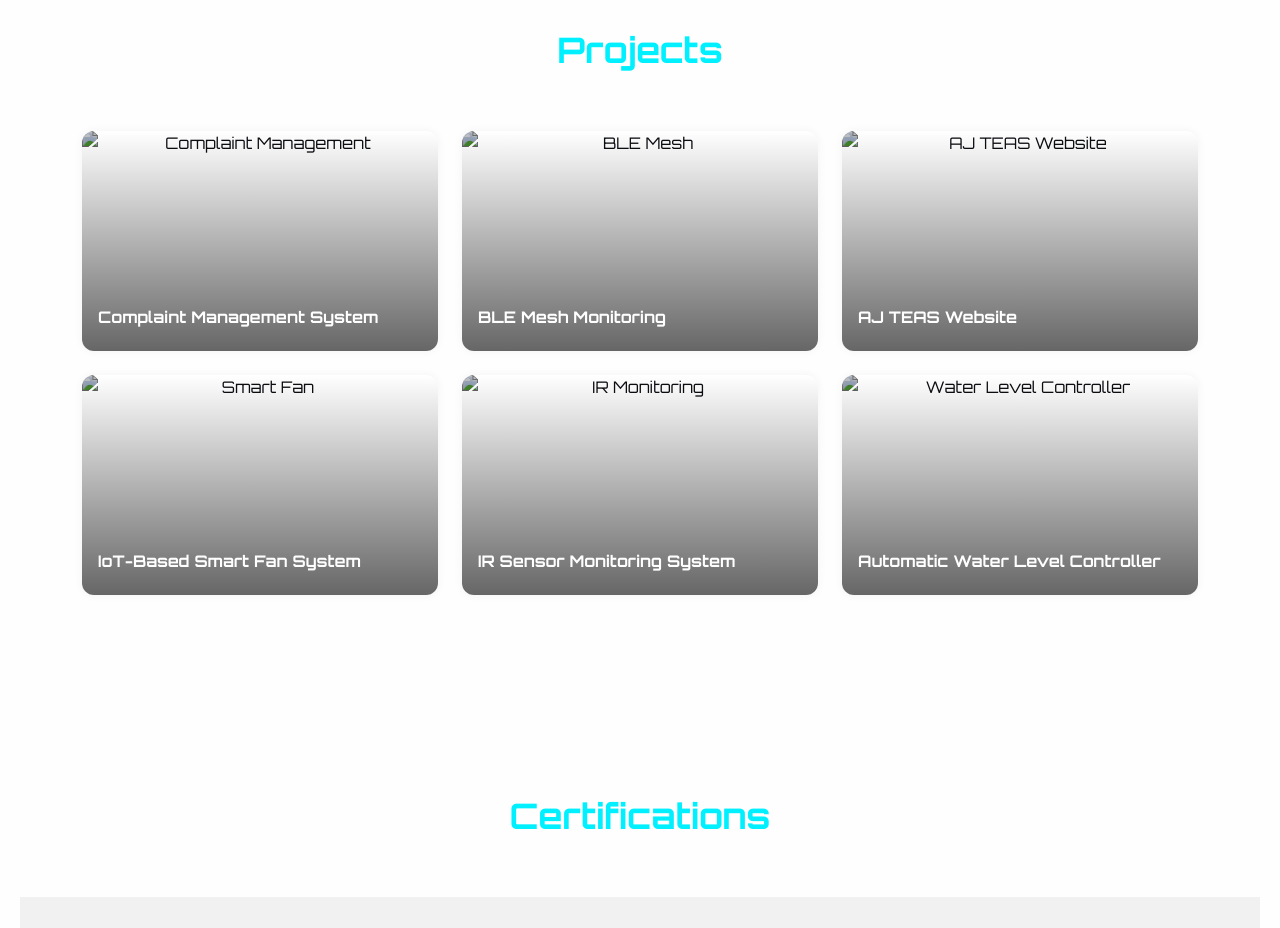
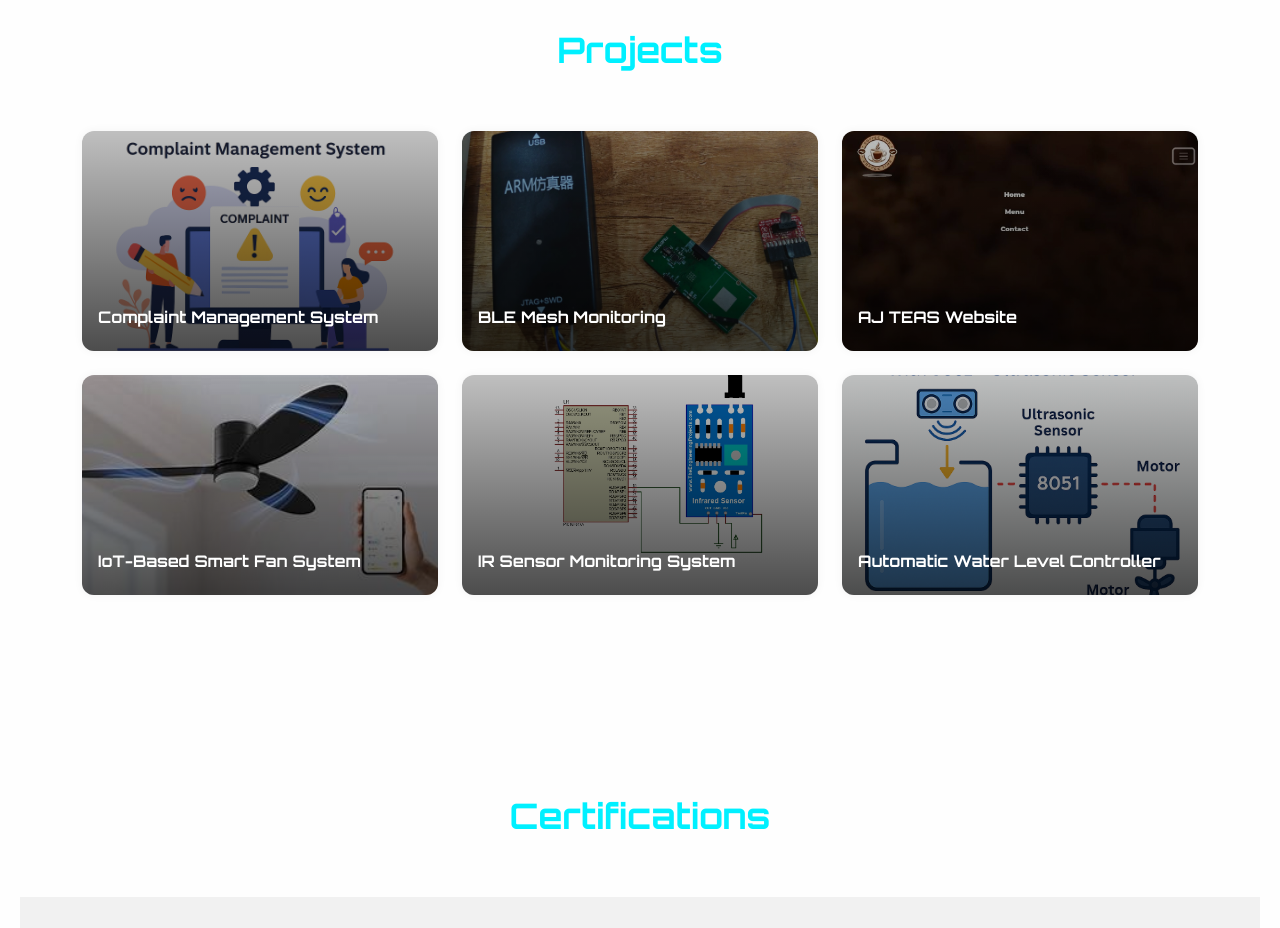
Before and after one commit to aravindhan076/aravindhang, a plain HTML site: page index.html in a window 1280 px wide. Shown: the part 1540-2468 px from the top of the page. Drawn offline with nearby package versions, Linux system fonts and the light colour scheme; animation ran at ten frames a second.

Commit message:
Update index.html

```diff
--- a/index.html
+++ b/index.html
@@ -350,7 +350,7 @@ body.light-mode .social-icons a:hover {
       <!-- Complaint Management System -->
       <div class="col-md-4">
         <div class="card project-card" data-bs-toggle="modal" data-bs-target="#proj1Modal">
-          <img src="imge/projects/complain.png"card-img" alt="Complaint Management">
+          <img src="projects/complain.png"card-img" alt="Complaint Management">
           <div class="card-img-overlay d-flex align-items-end">
             <h6 class="text-white fw-bold">Complaint Management System</h6>
           </div>
@@ -360,7 +360,7 @@ body.light-mode .social-icons a:hover {
       <!-- BLE Mesh Monitoring -->
       <div class="col-md-4">
         <div class="card project-card" data-bs-toggle="modal" data-bs-target="#proj2Modal">
-          <img src="imge/projects/ble2.jpg" class="card-img" alt="BLE Mesh">
+          <img src="projects/ble2.jpg" class="card-img" alt="BLE Mesh">
           <div class="card-img-overlay d-flex align-items-end">
             <h6 class="text-white fw-bold">BLE Mesh Monitoring</h6>
           </div>
@@ -370,7 +370,7 @@ body.light-mode .social-icons a:hover {
       <!-- AJ TEAS Website -->
       <div class="col-md-4">
         <div class="card project-card" data-bs-toggle="modal" data-bs-target="#proj3Modal">
-          <img src="imge/projects/aj1.jpg" class="card-img" alt="AJ TEAS Website">
+          <img src="projects/aj1.jpg" class="card-img" alt="AJ TEAS Website">
           <div class="card-img-overlay d-flex align-items-end">
             <h6 class="text-white fw-bold">AJ TEAS Website</h6>
           </div>
@@ -380,7 +380,7 @@ body.light-mode .social-icons a:hover {
       <!-- IoT Smart Fan System -->
       <div class="col-md-4">
         <div class="card project-card" data-bs-toggle="modal" data-bs-target="#proj4Modal">
-          <img src="imge/projects/smatr fan.jfif" class="card-img" alt="Smart Fan">
+          <img src="projects/smatr fan.jfif" class="card-img" alt="Smart Fan">
           <div class="card-img-overlay d-flex align-items-end">
             <h6 class="text-white fw-bold">IoT-Based Smart Fan System</h6>
           </div>
@@ -390,7 +390,7 @@ body.light-mode .social-icons a:hover {
       <!-- IR Sensor Monitoring System -->
       <div class="col-md-4">
         <div class="card project-card" data-bs-toggle="modal" data-bs-target="#proj5Modal">
-          <img src="imge/projects/ir.jpg" class="card-img" alt="IR Monitoring">
+          <img src="projects/ir.jpg" class="card-img" alt="IR Monitoring">
           <div class="card-img-overlay d-flex align-items-end">
             <h6 class="text-white fw-bold">IR Sensor Monitoring System</h6>
           </div>
@@ -400,7 +400,7 @@ body.light-mode .social-icons a:hover {
       <!-- Automatic Water Level Controller -->
       <div class="col-md-4">
         <div class="card project-card" data-bs-toggle="modal" data-bs-target="#proj6Modal">
-          <img src="imge/projects/water level.png" class="card-img" alt="Water Level Controller">
+          <img src="projects/water level.png" class="card-img" alt="Water Level Controller">
           <div class="card-img-overlay d-flex align-items-end">
             <h6 class="text-white fw-bold">Automatic Water Level Controller</h6>
           </div>
@@ -416,7 +416,7 @@ body.light-mode .social-icons a:hover {
 <div class="modal fade" id="proj1Modal" tabindex="-1">
   <div class="modal-dialog modal-lg modal-dialog-centered">
     <div class="modal-content bg-dark text-light d-flex flex-md-row">
-      <img src="imge/projects/complain.png" class="w-50 rounded-start" alt="Complaint Management">
+      <img src="projects/complain.png" class="w-50 rounded-start" alt="Complaint Management">
       <div class="p-4 w-50">
         <h4>Complaint Management System</h4>
         <p>A Python-based complaint registration system using CLI. Allows users to file, track, and resolve complaints efficiently.</p>
@@ -429,7 +429,7 @@ body.light-mode .social-icons a:hover {
 <div class="modal fade" id="proj2Modal" tabindex="-1">
   <div class="modal-dialog modal-lg modal-dialog-centered">
     <div class="modal-content bg-dark text-light d-flex flex-md-row">
-      <img src="imge/projects/ble1.jpg" class="w-50 rounded-start" alt="BLE Mesh">
+      <img src="projects/ble1.jpg" class="w-50 rounded-start" alt="BLE Mesh">
       <div class="p-4 w-50">
         <h4>BLE Mesh Monitoring</h4>
         <p>Wearable tech for patient monitoring using BLE Mesh. Scalable, reliable, and supports real-time visualization.</p>
@@ -443,7 +443,7 @@ body.light-mode .social-icons a:hover {
 <div class="modal fade" id="proj3Modal" tabindex="-1">
   <div class="modal-dialog modal-lg modal-dialog-centered">
     <div class="modal-content bg-dark text-light d-flex flex-md-row">
-      <img src="imge/projects/aj2.jpg" class="w-50 rounded-start" alt="AJ TEAS">
+      <img src="projects/aj2.jpg" class="w-50 rounded-start" alt="AJ TEAS">
       <div class="p-4 w-50">
         <h4>AJ TEAS Website</h4>
         <p>A static responsive menu website for a tea shop, built using HTML & CSS with a clean design and device-friendly layout.</p>
@@ -457,7 +457,7 @@ body.light-mode .social-icons a:hover {
 <div class="modal fade" id="proj4Modal" tabindex="-1">
   <div class="modal-dialog modal-lg modal-dialog-centered">
     <div class="modal-content bg-dark text-light d-flex flex-md-row">
-      <img src="imge/projects/smatr fan.jfif" class="w-50 rounded-start" alt="Smart Fan">
+      <img src="projects/smatr fan.jfif" class="w-50 rounded-start" alt="Smart Fan">
       <div class="p-4 w-50">
         <h4>IoT-Based Smart Fan System</h4>
         <p>Developed using ESP32 + temperature sensor with ThingSpeak IoT for real-time monitoring, visualization, and automatic fan speed control.</p>
@@ -470,7 +470,7 @@ body.light-mode .social-icons a:hover {
 <div class="modal fade" id="proj5Modal" tabindex="-1">
   <div class="modal-dialog modal-lg modal-dialog-centered">
     <div class="modal-content bg-dark text-light d-flex flex-md-row">
-      <img src="imge/projects/ir.jpg" class="w-50 rounded-start" alt="IR Monitoring">
+      <img src="projects/ir.jpg" class="w-50 rounded-start" alt="IR Monitoring">
       <div class="p-4 w-50">
         <h4>IR Sensor Monitoring System</h4>
         <p>PIC16F877A + IR sensor with UART to ESP32. Integrated with ThingSpeak for obstacle detection visualization.</p>
@@ -483,7 +483,7 @@ body.light-mode .social-icons a:hover {
 <div class="modal fade" id="proj6Modal" tabindex="-1">
   <div class="modal-dialog modal-lg modal-dialog-centered">
     <div class="modal-content bg-dark text-light d-flex flex-md-row">
-      <img src="imge/projects/water level.png" class="w-50 rounded-start" alt="Water Level Controller">
+      <img src="projects/water level.png" class="w-50 rounded-start" alt="Water Level Controller">
       <div class="p-4 w-50">
         <h4>Automatic Water Level Controller</h4>
         <p>8051 + ultrasonic sensor for water monitoring. Automated motor control to prevent overflow and save water.</p>
```
